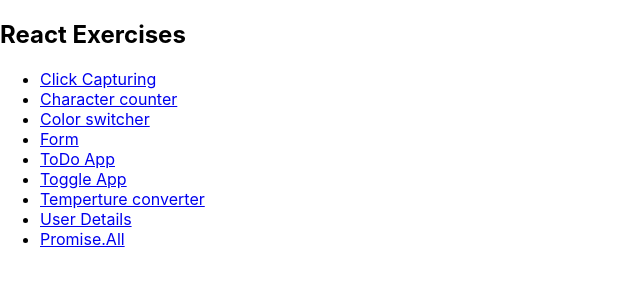
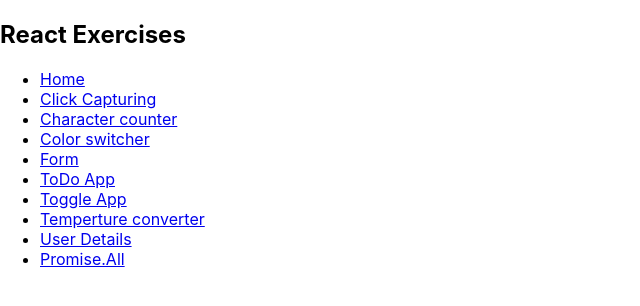
Before and after one commit to simmiw/react-practice, a React (Create React App) app: page / in a window 1280 px wide. Shown: the top 306 px of the page, without its empty margins (0-640 px from the left). Built offline with nearby package versions, Linux system fonts and the light colour scheme.

Commit message:
Created hook for list of concepts

```diff
--- a/src/App.js
+++ b/src/App.js
@@ -1,34 +1,20 @@
 import React from "react";
 import "./App.scss";
-import Home from "./concepts/home/Home";
-import CapturingClick from "./concepts/capturing-clicks/CapturingClick";
-import CharacterCounter from "./concepts/character-counter/CharacterCounter";
-import ColorSwitcher from "./concepts/color-switcher/ColorSwitcher";
-import InputForm from "./concepts/input-form/inputform";
-import ToDo from "./concepts/todo-app/ToDo";
-import Toggle from "./concepts/toggle-app/Toggle";
-import List from "./concepts/userdetails-list/List";
-import PromiseAll from "./concepts/promise-all/PromiseAll";
+
 import { Routes, Route } from "react-router-dom";
-import TemperatureConverter from "./concepts/temperature-converter/temperatureConverter";
+import useRoutes from "./hooks";
 
 function App() {
+  const routes =  useRoutes()
+
   return (
-    <>
-      <Routes>
-        <Route path="/" element={<Home />} />
-        <Route path="/click-capturing" element={<CapturingClick />} />
-        <Route path="/character-counter" element={<CharacterCounter />} />
-        <Route path="/color-switcher" element={<ColorSwitcher />} />
-        <Route path="/form" element={<InputForm />} />
-        <Route path="/temperature-converter" element={<TemperatureConverter />} />
-        <Route path="/todo-app" element={<ToDo />} />
-        <Route path="/toggle-app" element={<Toggle />} />
-        <Route path="/userdetails" element={<List />} />
-        <Route path="/promise-all" element={<PromiseAll />} />
-      </Routes>
-    </>
-  );
+    <Routes>
+      {routes.map(({ link, component: Component }) => {
+        return <Route key={link} path={link} element={<Component />} />
+      })}
+    </Routes>
+  )
 }
 
+
 export default App;
--- a/src/concepts/home/Home.js
+++ b/src/concepts/home/Home.js
@@ -1,51 +1,15 @@
 import React from "react";
 import { Link } from "react-router-dom";
+import useRoutes from "../../hooks";
 
-export const listOfConcepts = [
-  {
-    title: "Click Capturing",
-    link: "/click-capturing"
-  },
-  {
-    title: "Character counter",
-    link: "/character-counter"
-  },
-  {
-    title: "Color switcher",
-    link: "/color-switcher"
-  },
-  {
-    title: "Form",
-    link: "/form"
-  },
-  {
-    title: "ToDo App",
-    link: "/todo-app"
-  },
-  {
-    title: "Toggle App",
-    link: "/toggle-app"
-  },
-  {
-    title: "Temperture converter",
-    link: "/temperature-converter"
-  },
-  {
-    title: "User Details",
-    link: "/userdetails"
-  },
-  {
-    title: "Promise.All",
-    link: "/promise-all"
-  }
-]
 
 const Home = () => {
+  const routes = useRoutes();
   return (
     <>
       <h2> React Exercises</h2>
       <ul>
-        {listOfConcepts.map(({ title, link }) => {
+        {routes.map(({ title, link }) => {
           return <li key={title}><Link to={link}>{title}</Link></li>
         })}
       </ul>
--- /dev/null
+++ b/src/hooks.js
@@ -0,0 +1,69 @@
+import Home from "./concepts/home/Home";
+import CapturingClick from "./concepts/capturing-clicks/CapturingClick.js";
+import CharacterCounter from "./concepts/character-counter/CharacterCounter.js";
+import ColorSwitcher from "./concepts/color-switcher/ColorSwitcher.js";
+import InputForm from "./concepts/input-form/inputform.js";
+import ToDo from "./concepts/todo-app/ToDo.js";
+import Toggle from "./concepts/toggle-app/Toggle.js";
+import TemperatureConverter from "./concepts/temperature-converter/temperatureConverter.js";
+import PromiseAll from "./concepts/promise-all/PromiseAll.js";
+import List from "./concepts/userdetails-list/List.js";
+
+
+const listOfConcepts = [
+    {
+        title: "Home",
+        link: "/",
+        component: Home
+    },
+
+    {
+        title: "Click Capturing",
+        link: "/click-capturing",
+        component: CapturingClick
+    },
+    {
+        title: "Character counter",
+        link: "/character-counter",
+        component: CharacterCounter
+    },
+    {
+        title: "Color switcher",
+        link: "/color-switcher",
+        component: ColorSwitcher
+    },
+    {
+        title: "Form",
+        link: "/form",
+        component: InputForm
+    },
+    {
+        title: "ToDo App",
+        link: "/todo-app",
+        component: ToDo
+    },
+    {
+        title: "Toggle App",
+        link: "/toggle-app",
+        component: Toggle
+    },
+    {
+        title: "Temperture converter",
+        link: "/temperature-converter",
+        component: TemperatureConverter
+    },
+    {
+        title: "User Details",
+        link: "/userdetails",
+        component: List
+    },
+    {
+        title: "Promise.All",
+        link: "/promise-all",
+        component: PromiseAll
+    }
+]
+
+const useRoutes = () => { return listOfConcepts }
+
+export default useRoutes;
```
